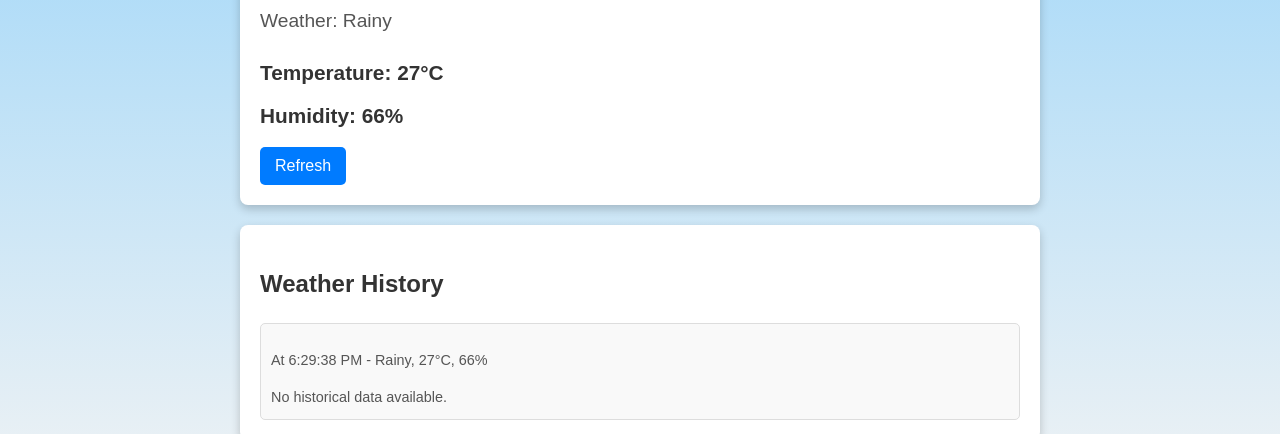
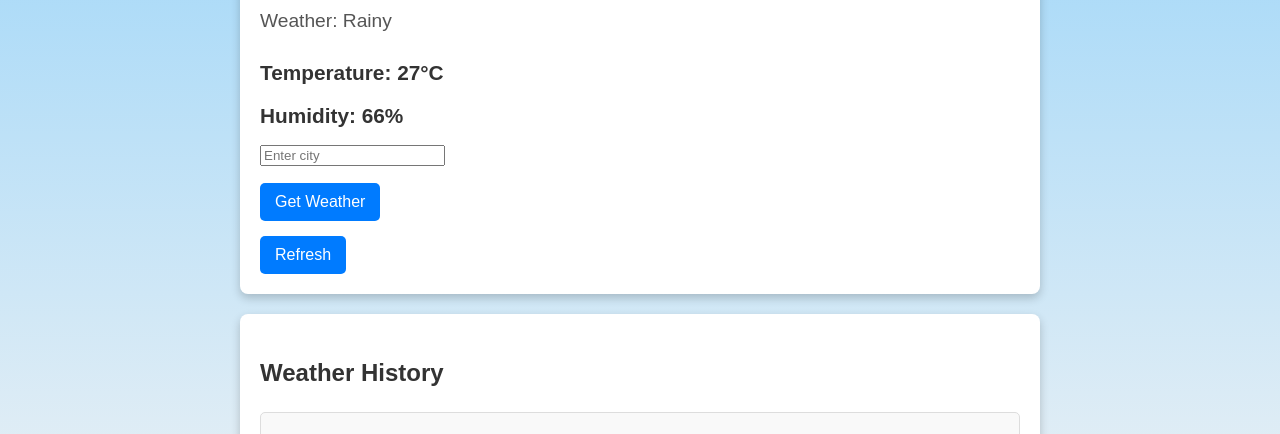
Before and after one commit to rahu1choudhary/ClimateTracker, a plain HTML site: page weather-dashboard/index.html in a window 1280 px wide. Shown: the part 354-788 px from the top of the page. Drawn offline with Linux system fonts and the light colour scheme.

Commit message:
updated HTML code

```diff
--- a/weather-dashboard/index.html
+++ b/weather-dashboard/index.html
@@ -19,6 +19,8 @@
                 <p id="temperature"></p>
                 <p id="humidity"></p>
             </div>
+            <input type="text" id="city-input" placeholder="Enter city" />
+            <button id="fetch-weather">Get Weather</button>
             <button id="refresh-weather">Refresh</button>
         </section>
         <section id="history">
```
